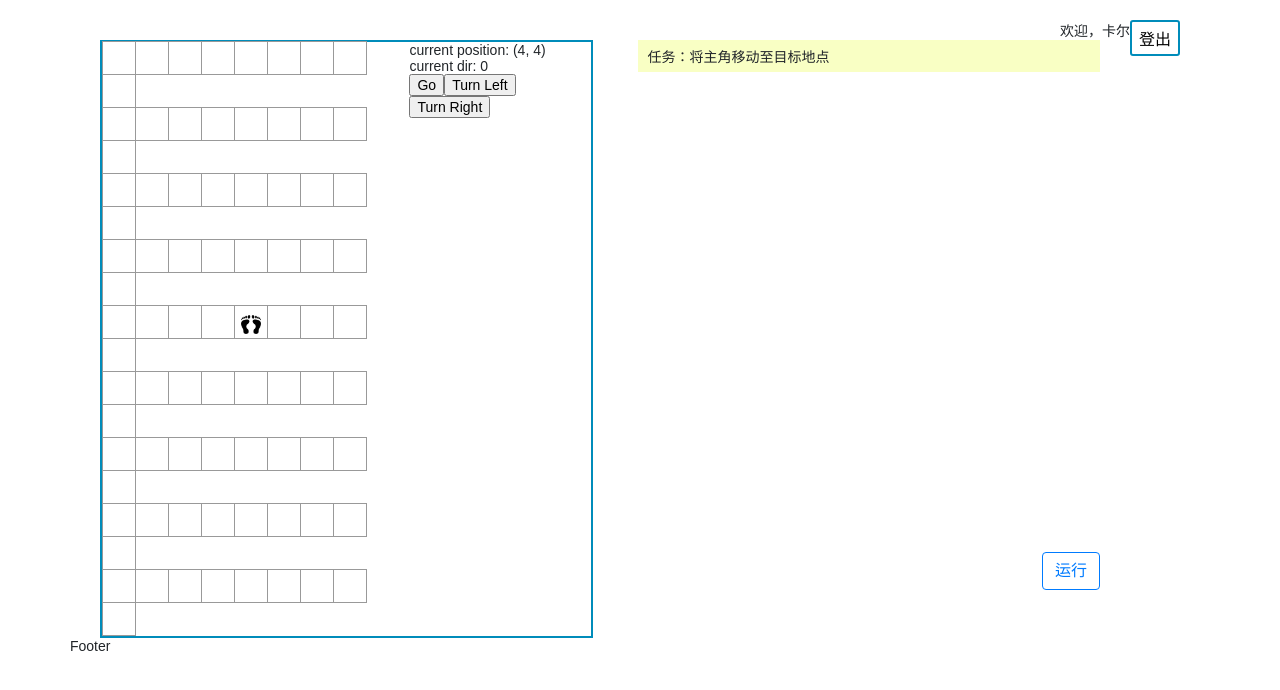
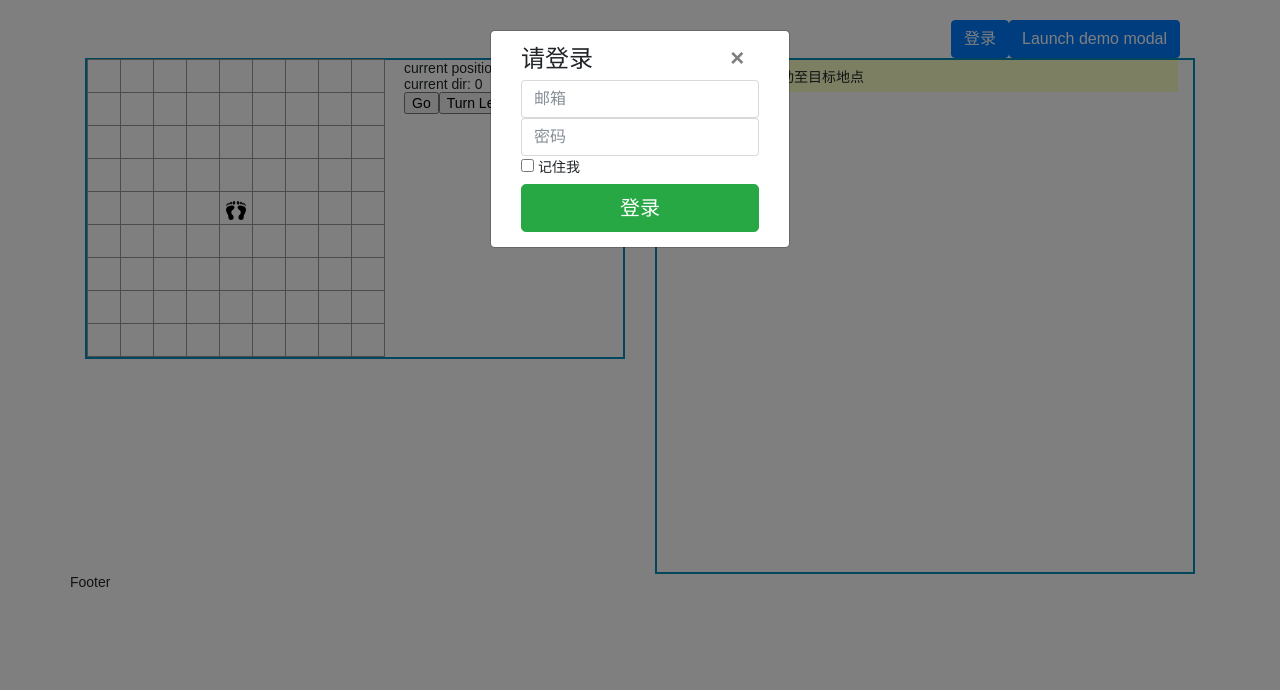
Before and after one commit to leefige/CodingPlayground, a React (Create React App) app in the folder react-frontend/: page / in a window 1280 px wide. Both pictures are taken after a click on the button "登录". Shown: the top 690 px of the page. Built offline with nearby package versions, Linux system fonts and the light colour scheme.

Commit message:
add login page but no network

```diff
--- a/react-frontend/src/components/CodeGameApp.js
+++ b/react-frontend/src/components/CodeGameApp.js
@@ -11,10 +11,11 @@ class CodeGameApp extends Component {
       username:'卡尔',
     }
   }
-  handleLogin() {
+  handleLogin(username) {
     console.log("login")
     this.setState({
-      isLogin:true
+      isLogin:true,
+      username:username
     })
   }
 
--- a/react-frontend/src/components/LoginHeader.js
+++ b/react-frontend/src/components/LoginHeader.js
@@ -11,7 +11,7 @@ class LogoutHeader extends Component {
 		return (
 			<div>
 				{'欢迎，' + this.props.username}
-        <button className="button" onClick = {this.handleLogout.bind(this)}>
+				<button className="button" onClick={this.handleLogout.bind(this)}>
 					登出
         </button>
 			</div>
@@ -20,21 +20,87 @@ class LogoutHeader extends Component {
 }
 
 class SignupHeader extends Component {
+	constructor () {
+    super()
+    this.state = {
+      email: '',
+      password: ''
+    }
+  }
 	handleLogin() {
-		this.props.onLogin()
+		this.props.onLogin('Karl')
 	}
 	handleSignup() {
 		this.props.onSignup()
 	}
+
+	handleEmailChange(event) {
+		this.setState({
+			email: event.target.value
+		})
+	}
+	handlePasswordChange(event) {
+		this.setState({
+			password: event.target.value
+		})
+	}
 	render() {
 		return (
-      <div className="pull-right">
-        <button type="submit" className="btn btn-outline-primary" onClick = {this.handleLogin.bind(this)}>
-          登录
+			<div className="clearfix">
+				<button type="button" className="btn btn-primary pull-right" data-toggle="modal" data-target="#loginModal">登录</button>
+				<div className="modal fade clearfix text-left" id="loginModal" tabindex="-1" role="dialog">
+					<div className="modal-dialog modal-sm" role="document">
+						<div className="modal-content text-left">
+							<div className="modal-body">
+								<div className="container">
+									<div className="row">
+										<div className="col-md-10">
+								<h4>请登录</h4>
+								</div>
+								<div className="col-md-1 col-md-offset-11">
+										<button type="button" class="close" data-dismiss="modal" aria-label="Close"><span aria-hidden="true">&times;</span></button>
+										</div>
+										</div>
+									<form className="form-signin">
+										<label for="inputEmail" className="sr-only">邮箱</label>
+										<input type="email" id="inputEmail" className="form-control" placeholder="邮箱" required autofocus value = {this.state.email}  onChange={this.handleEmailChange.bind(this)}/>
+										<label for="inputPassword" className="sr-only">密码</label>
+										<input type="password" id="inputPassword" className="form-control" placeholder="密码" required value={this.state.password} onChange={this.handlePasswordChange.bind(this)}/>
+										<div className="checkbox">
+											<label>
+												<input type="checkbox" value="remember-me"/> 记住我
+          						</label>
+										</div>
+										<button className="btn btn-lg btn-success btn-block" type="submit" data-dismiss="modal" onClick={this.handleLogin.bind(this)}>登录</button>
+									</form>
+
+								</div>
+							</div>
+						</div>
+					</div>
+				</div>
+
+				<button type="button" className="btn btn-primary" data-toggle="modal" data-target="#signupModal">
+					Launch demo modal
 				</button>
-        <button type="submit" className="btn btn-outline-primary" onClick = {this.handleSignup.bind(this)}>
-          注册
-        </button>
+
+				<div className="modal fade" id="signupModal" tabindex="-1" role="dialog">
+					<div className="modal-dialog" role="document">
+						<div className="modal-content">
+							<div className="modal-header">
+								<button type="button" className="close" data-dismiss="modal" aria-label="Close"><span aria-hidden="true">&times;</span></button>
+								<h4 className="modal-title" id="myModalLabel">Modal title</h4>
+							</div>
+							<div className="modal-body">
+								...
+							</div>
+							<div className="modal-footer">
+								<button type="button" className="btn btn-default" data-dismiss="modal">Close</button>
+								<button type="button" className="btn btn-primary">Save changes</button>
+							</div>
+						</div>
+					</div>
+				</div>
 			</div>
 		)
 	}
@@ -48,10 +114,10 @@ class LoginHeader extends Component {
 					{this.props.state ?
 						<LogoutHeader
 							username={this.props.username}
-						onLogout={this.props.onLogout}/> :
+							onLogout={this.props.onLogout} /> :
 						<SignupHeader
 							onLogin={this.props.onLogin}
-						onSignup={this.props.onSignup}/>}
+							onSignup={this.props.onSignup} />}
 				</div>
 			</div>
 		)
--- a/react-frontend/src/components/Programming.js
+++ b/react-frontend/src/components/Programming.js
@@ -2,39 +2,50 @@ import React, { Component } from 'react'
 
 import TaskGuide from './ProgramItem/TaskGuide'
 import BlocklyPad from './ProgramItem/BlocklyPad'
+import Interpreter from './JSInterpreter/interpreter'
+require('./JSInterpreter/behavior.js')
 
 class Programming extends Component {
-  constructor() {
-    super()
-    this.code = ""//也可以设置为state，看你怎么用了
+  static defaultProps = {
+    header: "li = []; function go() {li.push(1);} function turn_left() {li.push(2);} function turn_right() {li.push(3);} function myFunc() {",
+    footer: " return li.join(',');} myFunc();"
   }
 
-  parseCode() {
+  parseCode(code) {
     //parse code to actionlist
+    console.log(code)
+    try{
+      var myInterpreter = new Interpreter(this.props.header+code+this.props.footer)
+      myInterpreter.run()
+      var result = myInterpreter.value  //a string
+      var list = result.split(",")
+      console.log("js result: "+list)
+      return list
+    }
+    catch (err) {
+      alert('Invalid input!')
+      console.log("err: "+err)
+      return []
+    }
   }
 
-  handleCodeChange(code) {
-    //use onCodeChange() in Blockly Pad
-    this.code = code
+  handleCodeSubmit(code) {
+    console.log("in handleCodeSubmit: "+code)
+    const actionList = this.parseCode(code)
+    this.props.onCodeSubmit(actionList)
   }
 
-  handleCodeSubmit() {
-    const actionList = this.parseCode(this.code)
-    this.props.onCodeSubmit(actionList)//回调函数，由父类实现
-  }
   render() {
     return (
+      <div className='programming'>
         <div className='container'>
           <div>
             <TaskGuide />
           </div>
           <div>
-          <BlocklyPad />
+            <BlocklyPad
+            onCodeSubmit={this.handleCodeSubmit.bind(this)}/>
           </div>
-        <div className='text-right'>
-          <button type="submit" className="btn btn-outline-primary" onClick = {this.handleCodeSubmit.bind(this)}>
-            运行
-          </button>
         </div>
       </div>
     )
```
Lines whose indentation alone changed are shown as unchanged.
